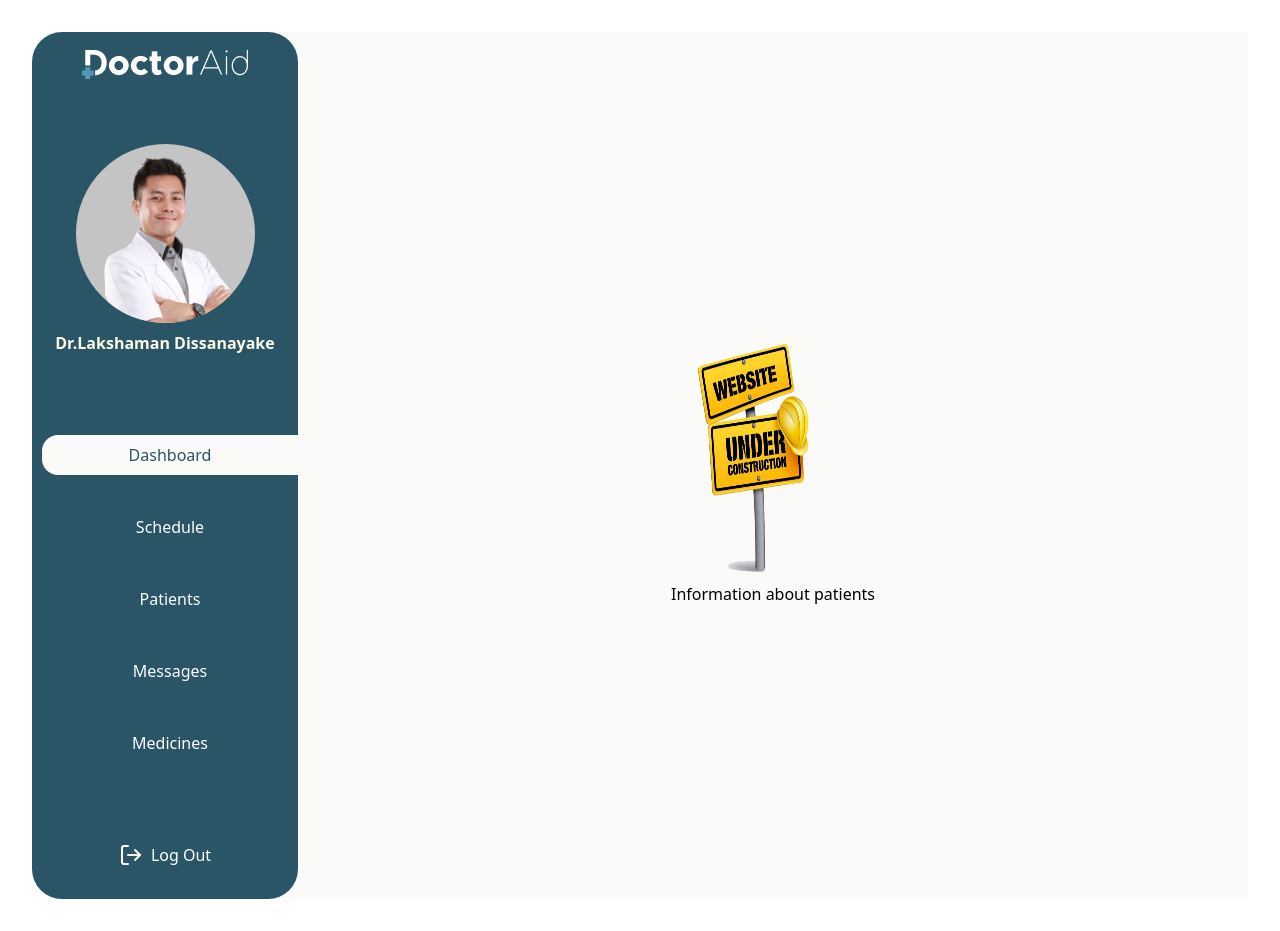
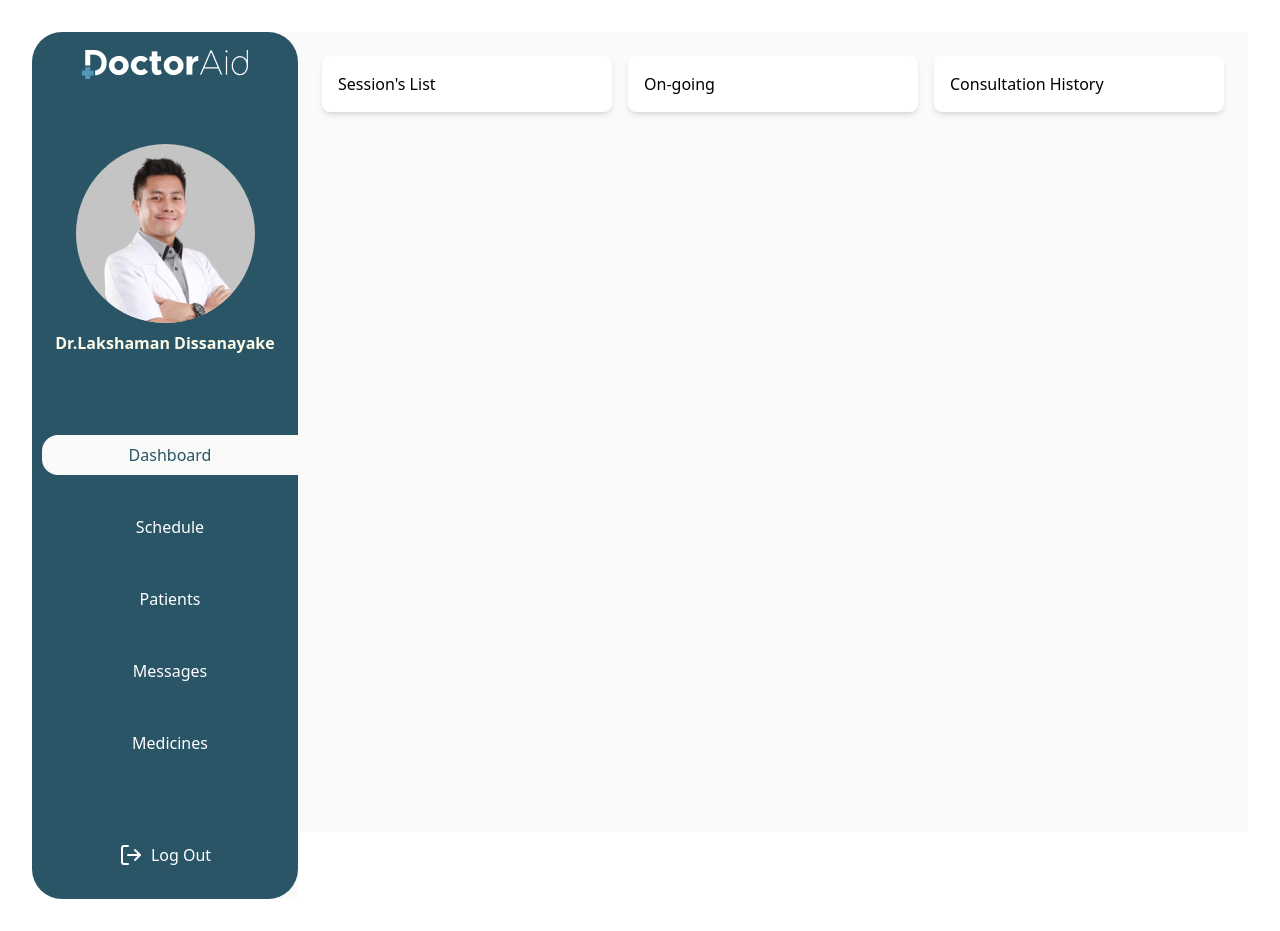
Before and after one commit to DoctorAid/doctoraid-main, a React (Vite) app in the folder doctors-dashboard/: page /patients in a window 1280 px wide. Built offline with nearby package versions, Linux system fonts and the light colour scheme.

Commit message:
Update PatientsPage.jsx

```diff
--- a/doctors-dashboard/src/assets/pages/PatientsPage.jsx
+++ b/doctors-dashboard/src/assets/pages/PatientsPage.jsx
@@ -1,15 +1,25 @@
-import React from 'react'
+import React from 'react';
 
 function PatientsPage() {
   return (
-    <div className='flex bg-[#FAFAF9]  w-full items-center justify-center text-black'>
+    <div className="flex bg-[#FAFAF9] w-full h-screen items-start justify-between text-black p-6 gap-4">
+      {/* Placeholder for Session's Patient List */}
+      <div className="flex-1 bg-white p-4 rounded-lg shadow-md">
+        <p>Session's List</p>
+      </div>
 
+      {/* Placeholder for On-going Section */}
+      <div className="flex-1 bg-white p-4 rounded-lg shadow-md">
+        <p>On-going</p>
+      </div>
 
-       <div>
-       <img src="/Images/temp.png" className="w-40 h-64" />Information about patients</div>
+      {/* Consultation History Section */}
+      <div className="flex-1 bg-white p-4 rounded-lg shadow-md">
+        <p>Consultation History</p>
 
+      </div>
     </div>
-  )
+  );
 }
 
-export default PatientsPage
+export default PatientsPage;
```
